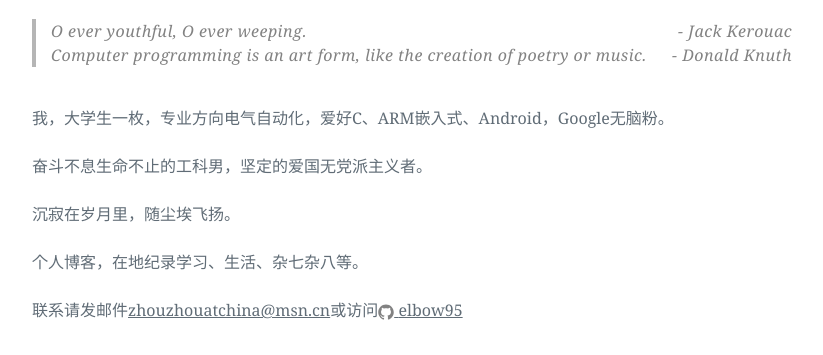
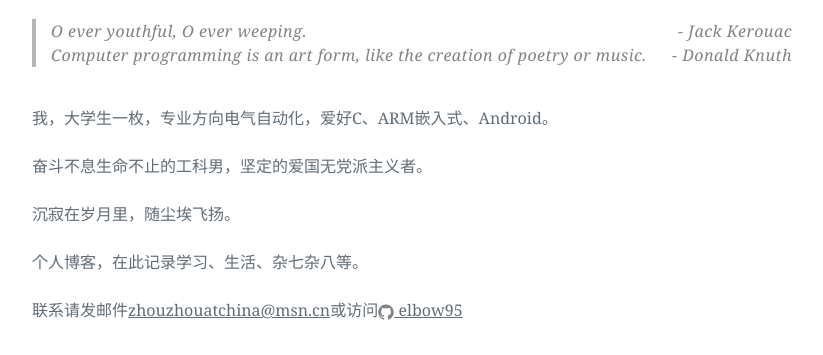
Before and after one commit to elbowzhang/elbow95.github.io, a Jekyll site: the page built from header/about.html, in a window 1280 px wide. Shown: the part 182-537 px from the top of the page, without its empty margins (228-1051 px from the left). Built offline with Jekyll 4.4.1, drawn with Linux system fonts in a browser that asks for light colours.

Commit message:
update about

```diff
--- a/header/about.html
+++ b/header/about.html
@@ -19,10 +19,10 @@ layout: default
   </blockquote>
   <br>
   <div class="post-content">
-	我，大学生一枚，专业方向电气自动化，爱好C、ARM嵌入式、Android，Google无脑粉。<br/><br/>
+	我，大学生一枚，专业方向电气自动化，爱好C、ARM嵌入式、Android。<br/><br/>
 	奋斗不息生命不止的工科男，坚定的爱国无党派主义者。<br/><br/>
 	沉寂在岁月里，随尘埃飞扬。<br/><br/>
-	个人博客，在地纪录学习、生活、杂七杂八等。<br/><br/>
+	个人博客，在此记录学习、生活、杂七杂八等。<br/><br/>
 	联系请发邮件<a href="mailto:{{ site.email }}">{{ site.email}}</a>或访问{% include icon-github.html username=site.github_username %}
   </div>
 
```
